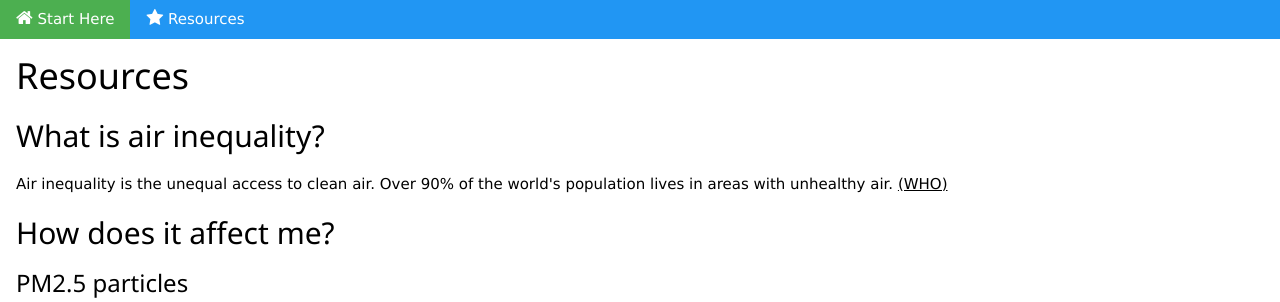
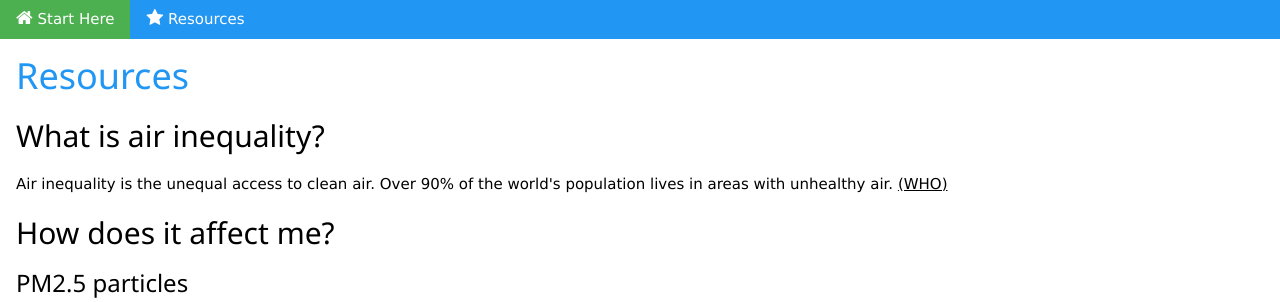
Before and after one commit to dolugen/aq-snapshot, a Flask app: page /resources in a window 1280 px wide. Shown: the top 302 px of the page. Run offline with Flask 2, Linux system fonts and the light colour scheme.

Commit message:
small styling

```diff
--- a/templates/resources.html
+++ b/templates/resources.html
@@ -1,7 +1,7 @@
 {% extends "base.html" %}
 {% block content %}
 <div class="w3-container">
-<h1>Resources</h1>
+<h1 class="w3-text-blue">Resources</h1>
 {{ safe_content|safe }}
 </div>
 {% endblock %}
```
